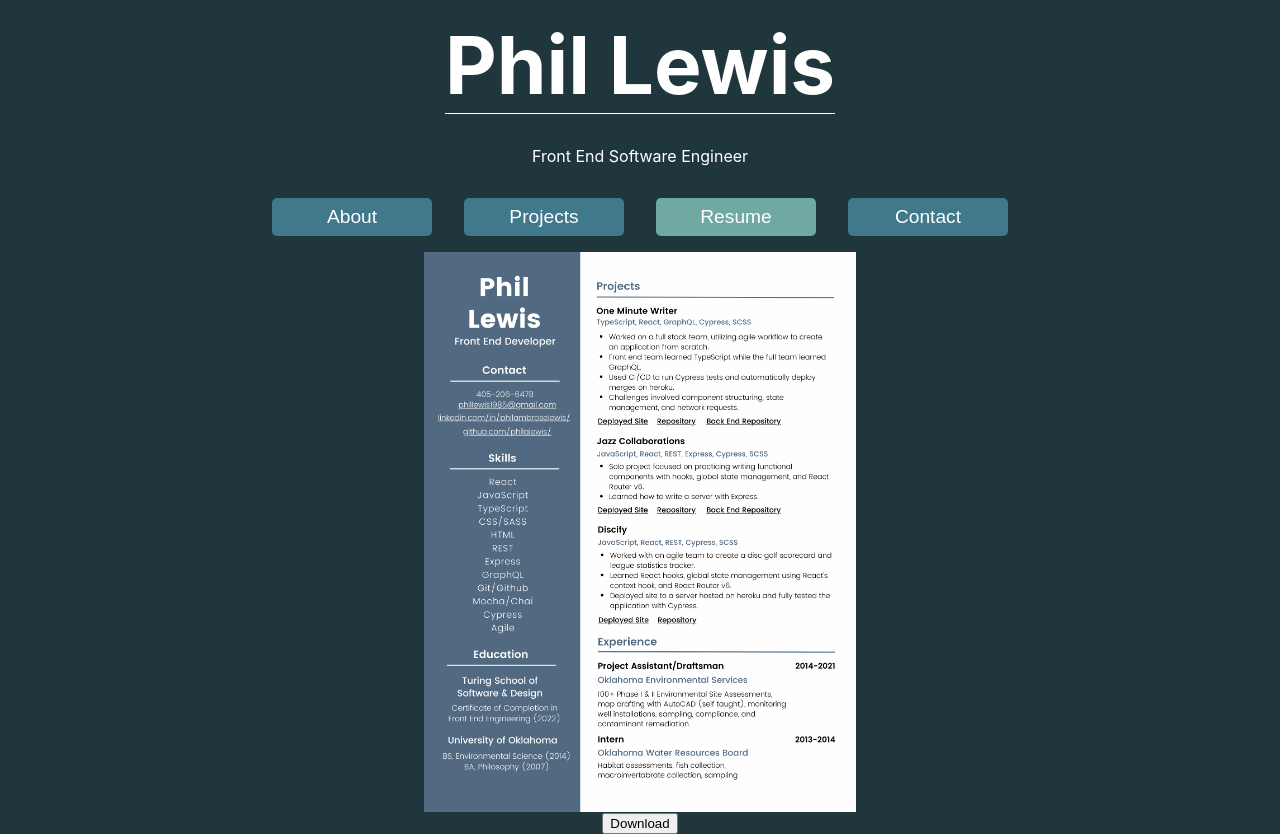
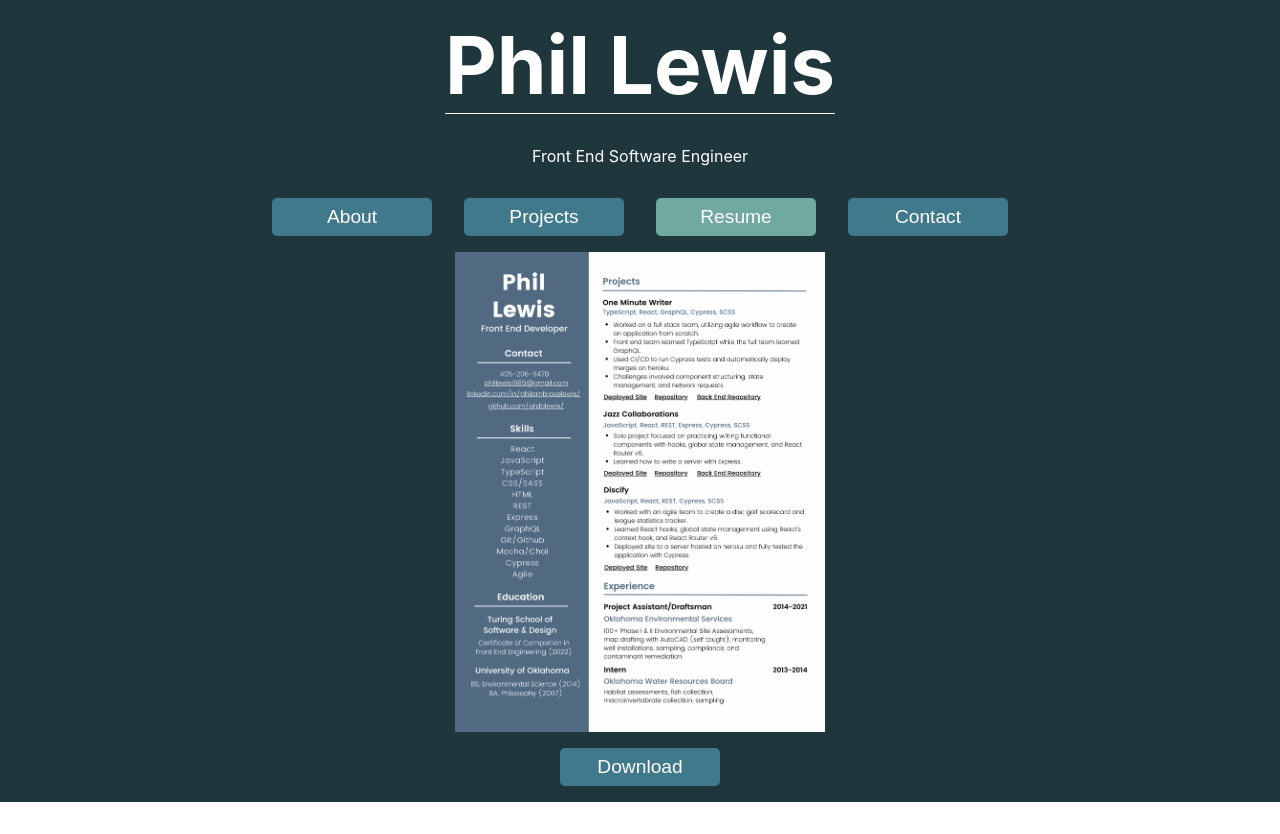
Before and after one commit to philalewis/portfolio, a React (Create React App) app: page /resume in a window 1280 px wide. After the commit the page ends 802 px from the top, so only its background shows below. Built offline with nearby package versions, Linux system fonts and the light colour scheme.

Commit message:
Style resume page

```diff
--- a/src/Components/Resume.js
+++ b/src/Components/Resume.js
@@ -13,7 +13,7 @@ const Resume = () => {
           href='PhilLewisResume.pdf'
           download
         >
-          <button>Download</button>
+          <button className="download-button">Download</button>
         </a>
     </section>
   )
--- a/src/Styles/Resume.css
+++ b/src/Styles/Resume.css
@@ -5,6 +5,22 @@
 }
 
 .resume-image {
-  height: 70vh;
+  height: 60vh;
   overflow: auto;
 }
+
+.download-button {
+  background-color: #40798C;
+  border: none;
+  color: white;
+  font-size: 1.2rem;
+  border-radius: 5px;
+  cursor: pointer;
+  margin: 1rem;
+  padding: .5rem;
+  width: 10rem;
+}
+
+.download-button:hover {
+  background-color: #70A9A1;
+}
```
